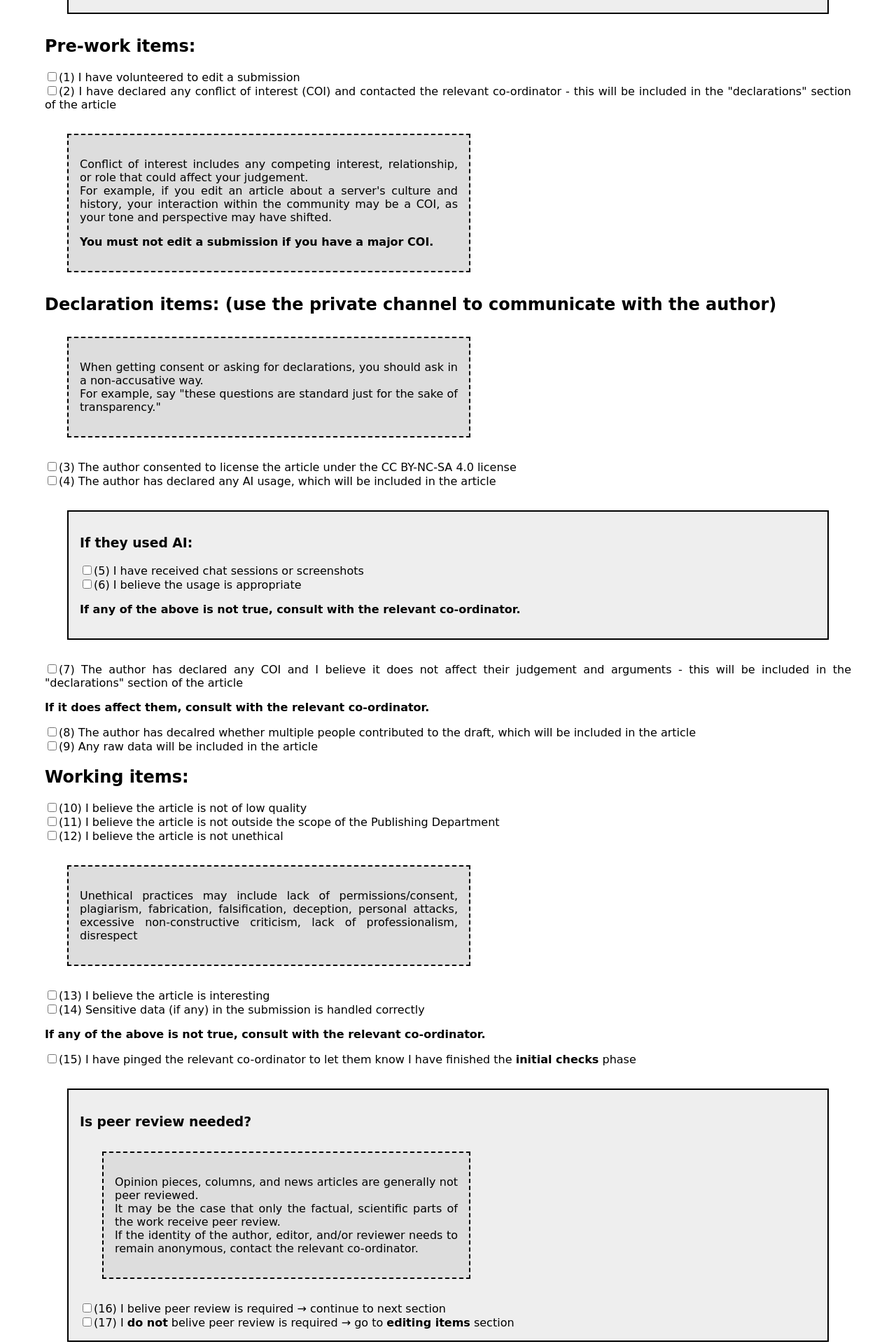
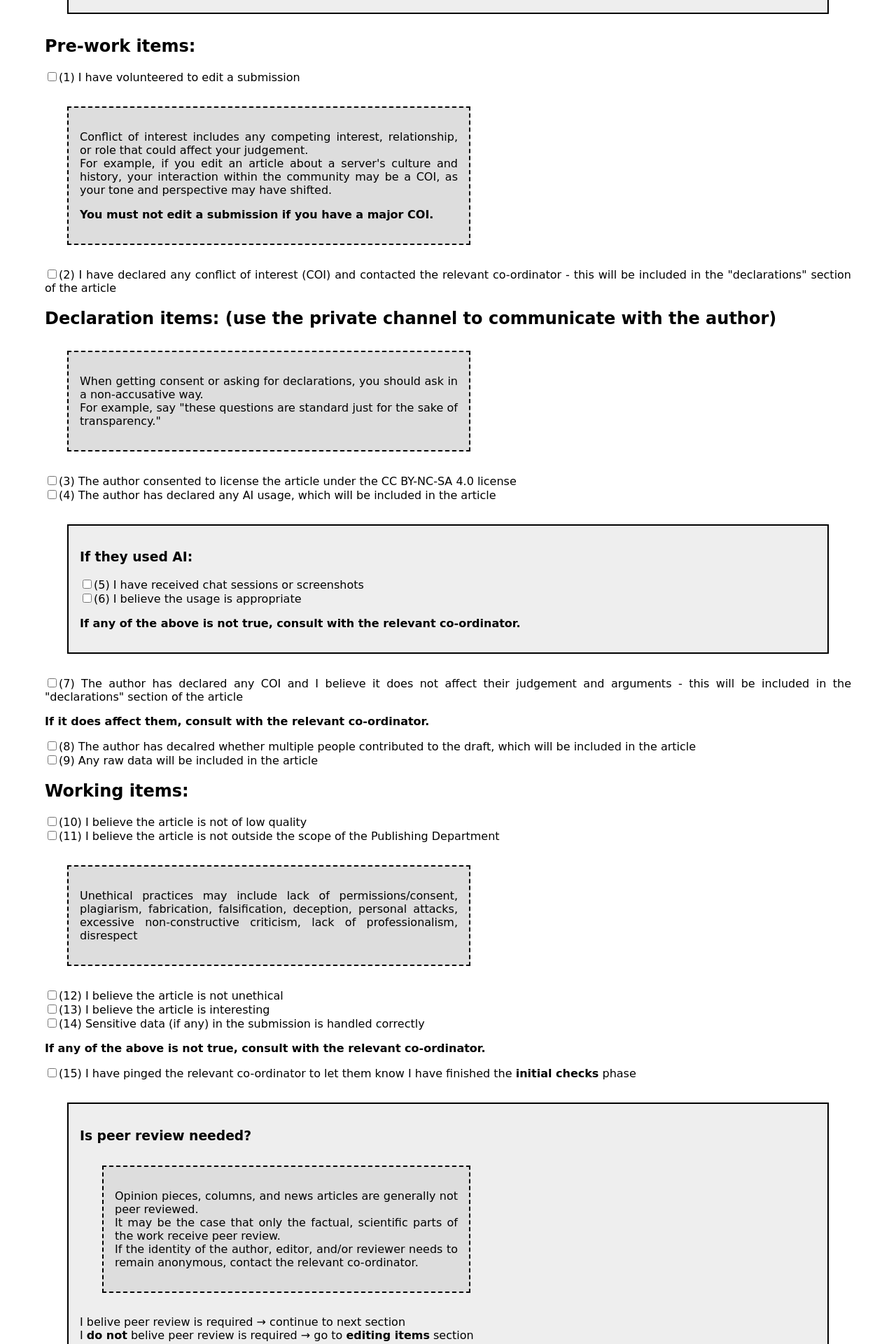
Before and after one commit to imsresearch/ims-website, a React (Vite) app: page /pubdep/editor-checklist in a window 1280 px wide. Shown: the part 660-2580 px from the top of the page at 70% size. Built offline with nearby package versions, Linux system fonts and the light colour scheme.

Commit message:
Move context boxes to above checkboxes

```diff
--- a/src/pages/pubdep/editor-checklist.jsx
+++ b/src/pages/pubdep/editor-checklist.jsx
@@ -30,7 +30,11 @@ export default function CurrentEvent() {
                         <br />
                         The items below are listed <b>chronologically</b>, so make sure you do the items <i>above</i> before continuing.
                         <br />
-                        This checklist <b><u>does not save</u></b>. Make note of the number checkbox you have completed.
+                        This checklist{" "}
+                        <b>
+                            <u>does not save</u>
+                        </b>
+                        . Make note of the number checkbox you have completed.
                     </p>
                     <p className="checklist-context-box">
                         <b>Dashed</b> boxes indicate extra information or context about a checkbox above or below.
@@ -43,9 +47,6 @@ export default function CurrentEvent() {
                 <h2>Pre-work items:</h2>
                 <input type="checkbox" id="item1" />
                 <label for="item1">(1) I have volunteered to edit a submission</label>
-                <br />
-                <input type="checkbox" id="item2" />
-                <label for="item2">(2) I have declared any conflict of interest (COI) and contacted the relevant co-ordinator - this will be included in the "declarations" section of the article</label>
 
                 <div className="checklist-context-box">
                     <p>
@@ -57,6 +58,9 @@ export default function CurrentEvent() {
                         <b>You must not edit a submission if you have a major COI.</b>
                     </p>
                 </div>
+                <input type="checkbox" id="item2" />
+
+                <label for="item2">(2) I have declared any conflict of interest (COI) and contacted the relevant co-ordinator - this will be included in the "declarations" section of the article</label>
 
                 <h2>Declaration items: (use the private channel to communicate with the author)</h2>
 
@@ -106,14 +110,14 @@ export default function CurrentEvent() {
                 <br />
                 <input type="checkbox" id="item11" />
                 <label for="item11">(11) I believe the article is not outside the scope of the Publishing Department</label>
-                <br />
-                <input type="checkbox" id="item12" />
-                <label for="item12">(12) I believe the article is not unethical</label>
 
                 <div className="checklist-context-box">
                     <p>Unethical practices may include lack of permissions/consent, plagiarism, fabrication, falsification, deception, personal attacks, excessive non-constructive criticism, lack of professionalism, disrespect</p>
                 </div>
 
+                <input type="checkbox" id="item12" />
+                <label for="item12">(12) I believe the article is not unethical</label>
+                <br />
                 <input type="checkbox" id="item13" />
                 <label for="item13">(13) I believe the article is interesting</label>
                 <br />
@@ -139,13 +143,10 @@ export default function CurrentEvent() {
                         </p>
                     </div>
 
-                    <input type="checkbox" id="item16" />
-                    <label for="item16">(16) I belive peer review is required → continue to next section</label>
-                    <br />
-                    <input type="checkbox" id="item17" />
-                    <label for="item17">
-                        (17) I <b>do not</b> belive peer review is required → go to <b>editing items</b> section
-                    </label>
+                    <p>
+                        I belive peer review is required → continue to next section
+                        <br />I <b>do not</b> belive peer review is required → go to <b>editing items</b> section
+                    </p>
                 </div>
 
                 <h2>Review items (ONLY use DMs to communicate with the reviewer):</h2>
@@ -158,34 +159,34 @@ export default function CurrentEvent() {
                     </p>
                 </div>
 
-                <input type="checkbox" id="item18" />
-                <label for="item18">(18) The reviewer has declared any COI and I believe it does not affect their judgement - this will be included in the "declarations" section of the article</label>
+                <input type="checkbox" id="item16" />
+                <label for="item16">(16) The reviewer has declared any COI and I believe it does not affect their judgement - this will be included in the "declarations" section of the article</label>
                 <p>
                     <b>If it does affect them, disregard the review and find another reviewer.</b>
                 </p>
-                <input type="checkbox" id="item19" />
-                <label for="item19">(19) I have asked the reviewer to review the article according to the peer review guide, which I have linked and sent to them</label>
+                <input type="checkbox" id="item17" />
+                <label for="item17">(17) I have asked the reviewer to review the article according to the peer review guide, which I have linked and sent to them</label>
 
-                <div className="checklist-context-box">
-                    <p>If the reviewer has provided feedback or requested changes, continue. If not, skip to the "editing items" section.</p>
+                <div className="checklist-separate-box">
+                    <h3>After receiving the review:</h3>
+                    <p>
+                        If the reviewer has provided feedback or requested changes, continue to the next section.
+                        <br />
+                        If not, skip to the "editing items" section.
+                    </p>
                 </div>
 
-                <input type="checkbox" id="item20" />
-                <label for="item20">(20) The reviewer has declared any AI usage - this will be included in the "declarations" section of the article</label>
+                <input type="checkbox" id="item18" />
+                <label for="item18">(18) The reviewer has declared any AI usage - this will be included in the "declarations" section of the article</label>
 
                 <div class="checklist-separate-box">
                     <h3>If they used AI:</h3>
-                    <input type="checkbox" id="item21" />
-                    <label for="item21">(21) I believe the usage is appropriate</label>
+                    <input type="checkbox" id="item19" />
+                    <label for="item19">(19) I believe the usage is appropriate</label>
                     <p>
                         <b>If the above is not true, consult with the relevant co-ordinator.</b>
                     </p>
                 </div>
-
-                <input type="checkbox" id="item22" />
-                <label for="item22">
-                    (22) Send the parts of the review that are <b>not confidential to myself, the editor</b>, to the author
-                </label>
 
                 <div className="checklist-context-box">
                     <p>
@@ -202,27 +203,32 @@ export default function CurrentEvent() {
                     </p>
                 </div>
 
+                <input type="checkbox" id="item20" />
+                <label for="item20">
+                    (20) Send the parts of the review that are <b>not confidential to myself, the editor</b>, to the author
+                </label>
+
                 <h2>Editing items:</h2>
+                <input type="checkbox" id="item21" />
+                <label for="item21">(21) I have pinged the relevant co-ordinator to let them know I am now at the editing phase.</label>
+                <br />
+                <input type="checkbox" id="item22" />
+                <label for="item22">
+                    (22) I have made edits to the article using feedback from the reviewer and the <a href="/publish-with-us/style-guide">style guide</a>
+                </label>
+                <br />
                 <input type="checkbox" id="item23" />
-                <label for="item23">(23) I have pinged the relevant co-ordinator to let them know I am now at the editing phase.</label>
+                <label for="item23">(23) I have communicated throughout the editing phase with the author about changes I have made to ensure it is in line with their intentions</label>
                 <br />
                 <input type="checkbox" id="item24" />
-                <label for="item24">
-                    (24) I have made edits to the article using feedback from the reviewer and the <a href="/publish-with-us/style-guide">style guide</a>
-                </label>
+                <label for="item24">(24) The author has approved the edited, final version of the article</label>
                 <br />
                 <input type="checkbox" id="item25" />
-                <label for="item25">(25) I have communicated throughout the editing phase with the author about changes I have made to ensure it is in line with their intentions</label>
-                <br />
-                <input type="checkbox" id="item26" />
-                <label for="item26">(26) The author has approved the edited, final version of the article</label>
-                <br />
-                <input type="checkbox" id="item27" />
-                <label for="item27">(27) I have pinged the relevant co-ordinator with the final version, saying that the article is ready to be published.</label>
+                <label for="item25">(25) I have pinged the relevant co-ordinator with the final version, saying that the article is ready to be published.</label>
 
                 <div className="checklist-separate-box checklist-final">
-                    <input type="checkbox" id="item28" />
-                    <label for="item28">Done!</label>
+                    <input type="checkbox" id="item26" />
+                    <label for="item26">Done!</label>
                 </div>
             </main>
 
```
